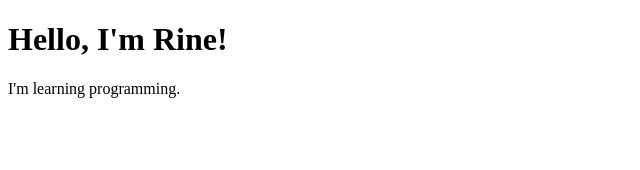
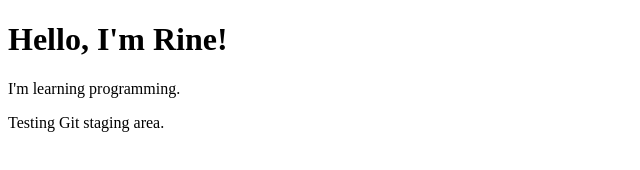
Before and after one commit to rineANDitsi/my-first-git-project, a plain HTML site: page index.html in a window 1280 px wide. Shown: the whole page, without its empty margins (0-640 px from the left). Drawn offline with Linux system fonts and the light colour scheme.

Commit message:
Add temporary section

```diff
--- a/index.html
+++ b/index.html
@@ -6,5 +6,6 @@
 <body>
     <h1>Hello, I'm Rine!</h1>
     <p>I'm learning programming.</p>
+    <p>Testing Git staging area.</p>
 </body>
 </html>
```
